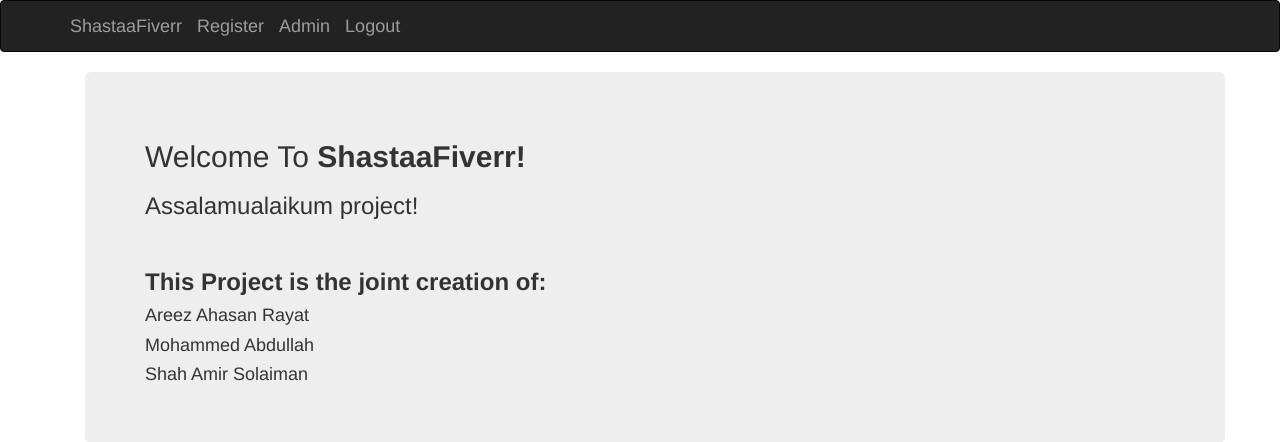
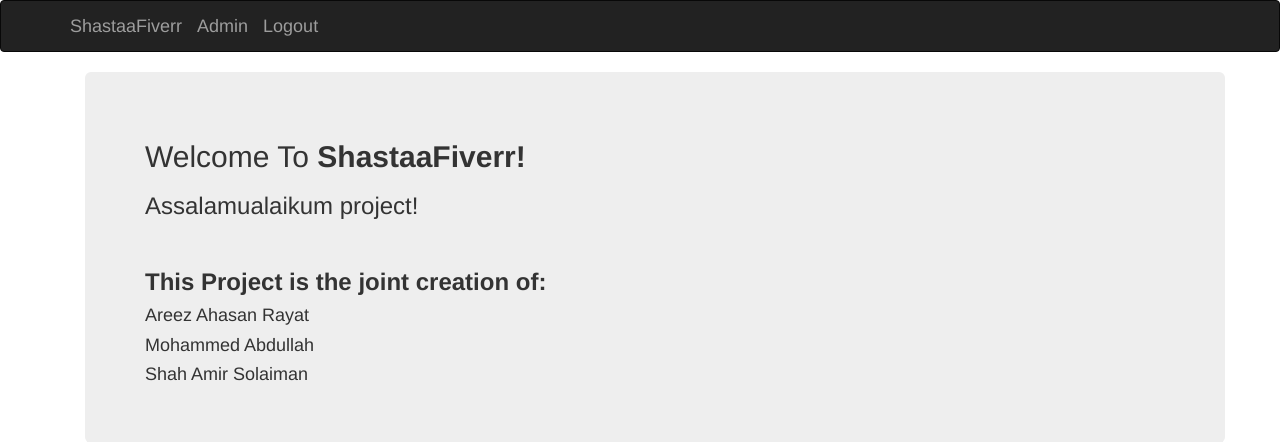
Before and after one commit to mdabdullah008/freelencia, a Django app: page / in a window 1280 px wide. Shown: the top 442 px of the page. Run offline with Django 3.2, Linux system fonts and the light colour scheme; a user stored in the database is signed in.

Commit message:
minor change to navbar where it doesnt show register if logged in

```diff
--- a/shastafiverr/templates/freelancer/base.html
+++ b/shastafiverr/templates/freelancer/base.html
@@ -8,12 +8,13 @@
             <div class="container">
                 <ul class="nav navbar-nav">
                     <li><a class="navbar-brand" href="{% url 'index' %}">ShastaaFiverr</a></li>
-                    <li><a class="navbar-brand" href="{% url 'freelancer:register' %}">Register</a></li>
+
                     <li><a class="navbar-brand" href="{% url 'admin:index' %}">Admin</a></li>
                     {% if user.is_authenticated %}
                         <li><a class="navbar-brand" href="{% url 'logout' %}">Logout</a></li>
                     {% else %}
                         <li><a class="navbar-brand" href="{% url 'freelancer:user_login' %}">Login</a></li>
+                        <li><a class="navbar-brand" href="{% url 'freelancer:register' %}">Register</a></li>
                     {% endif %}
                 </ul>
             </div >
```
Also changed, not shown: shastafiverr/db.sqlite3.
